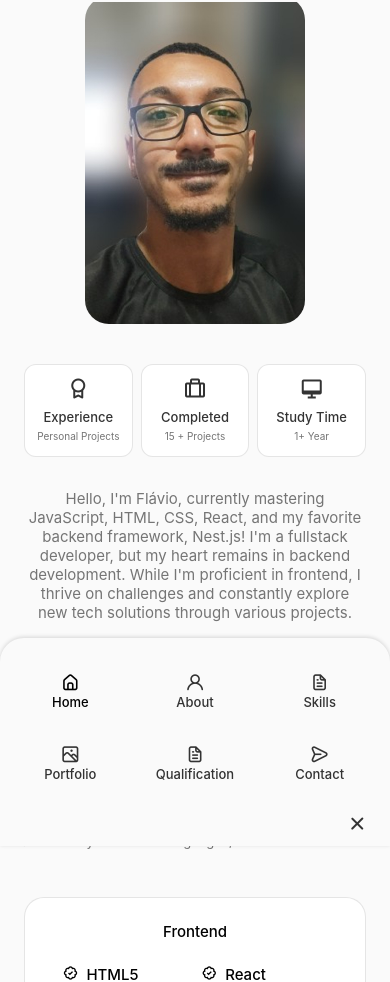
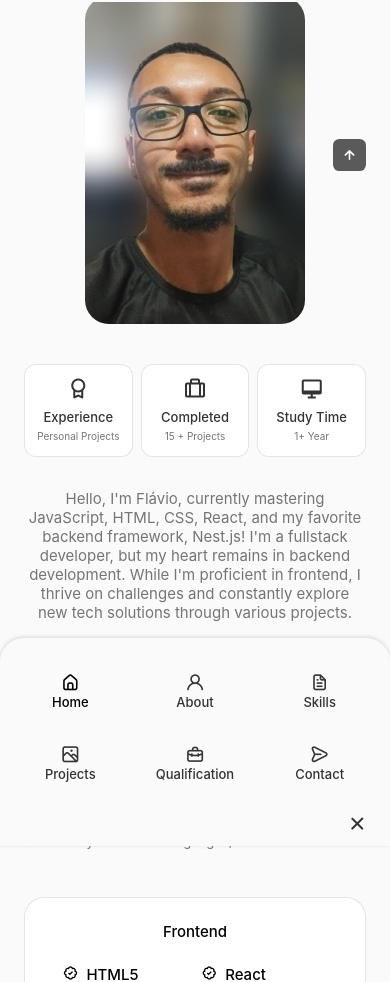
Before and after one commit to FravonDev/portfolio, a React (Vite) app: page / in a window 390 px wide. Shown: the part 842-1824 px from the top of the page. Built offline with nearby package versions, Linux system fonts and the light colour scheme.

Commit message:
feat: ScrollUp

```diff
--- a/src/App.jsx
+++ b/src/App.jsx
@@ -3,6 +3,7 @@ import Home from "./components/Home/Home";
 import About from "./components/About/About";
 import Header from "./components/Header/Header";
 import Skills from "./components/Skills/Skills";
+import ScrollUp from "./components/Scrollup/ScrollUp";
 
 function App() {
   return (
@@ -13,6 +14,7 @@ function App() {
         <About />
         <Skills />
       </main>
+      <ScrollUp />
     </>
   );
 }
--- a/src/components/Header/Header.jsx
+++ b/src/components/Header/Header.jsx
@@ -60,15 +60,15 @@ const Header = () => {
 
             <li className="nav__item">
               <a
-                href="#portfolio"
-                onClick={() => setActiveNav("#portfolio")}
+                href="#projects"
+                onClick={() => setActiveNav("#projects")}
                 className={
-                  activeNav === "#portfolio"
+                  activeNav === "#projects"
                     ? "nav__link active-link"
                     : "nav__link"
                 }
               >
-                <i className="uil uil-scenery nav__icon"></i> Portfolio
+                <i className="uil uil-scenery nav__icon"></i> Projects
               </a>
             </li>
             <li className="nav__item">
@@ -81,7 +81,8 @@ const Header = () => {
                     : "nav__link"
                 }
               >
-                <i className="uil uil-file-alt nav__icon"></i> Qualification
+                <i className="uil uil-briefcase-alt nav__icon"></i>
+                Qualification
               </a>
             </li>
             <li className="nav__item">
--- /dev/null
+++ b/src/components/Scrollup/ScrollUp.jsx
@@ -0,0 +1,18 @@
+import React from "react";
+import "./scrollup.css";
+
+const ScrollUp = () => {
+  window.addEventListener("scroll", function () {
+    const scrollUp = document.querySelector(".scrollup");
+    if (this.scrollY >= 560) scrollUp.classList.add("show-scroll");
+    else scrollUp.classList.remove("show-scroll");
+  });
+
+  return (
+    <a href="#" className="scrollup">
+      <i className="uil uil-arrow-up scrollup__icon"></i>
+    </a>
+  );
+};
+
+export default ScrollUp;
--- /dev/null
+++ b/src/components/Scrollup/scrollup.css
@@ -0,0 +1,52 @@
+.scrollup {
+    position: fixed;
+    right: 2.5rem;
+    bottom: -20%;
+    background-color: var(--title-color);
+    opacity: 0.8;
+    padding: 0.3rem 0.5rem;
+    border-radius: 0.4rem;
+    z-index: var(--z-tooltip);
+    transition: .4s;
+}
+
+.scrollup__icon {
+    font-size: 1.5rem;
+    color: var(--container-color);
+}
+
+.scrollup:hover {
+    background-color: var(--title-color-dark);
+}
+
+
+.show-scroll {
+    bottom: 3rem;
+}
+
+/*BREAKPOINTS*/
+/*large devices */
+@media screen and (max-width: 992px) {
+    .scrollup {
+        right: 1.5rem;
+        padding: 0.25rem 0.4rem;
+    }
+
+    .scrollup__icon {
+        font-size: 1.25rem;
+    }
+  }
+
+  /*medium devices */
+  @media screen and (max-width: 768px) {
+    .show-scroll {
+        bottom: 4rem;
+    }
+  }
+
+  /*small devices */
+  @media screen and (max-width: 350px) {
+    .scrollup {
+        right: 1rem;
+    }
+  }
```
